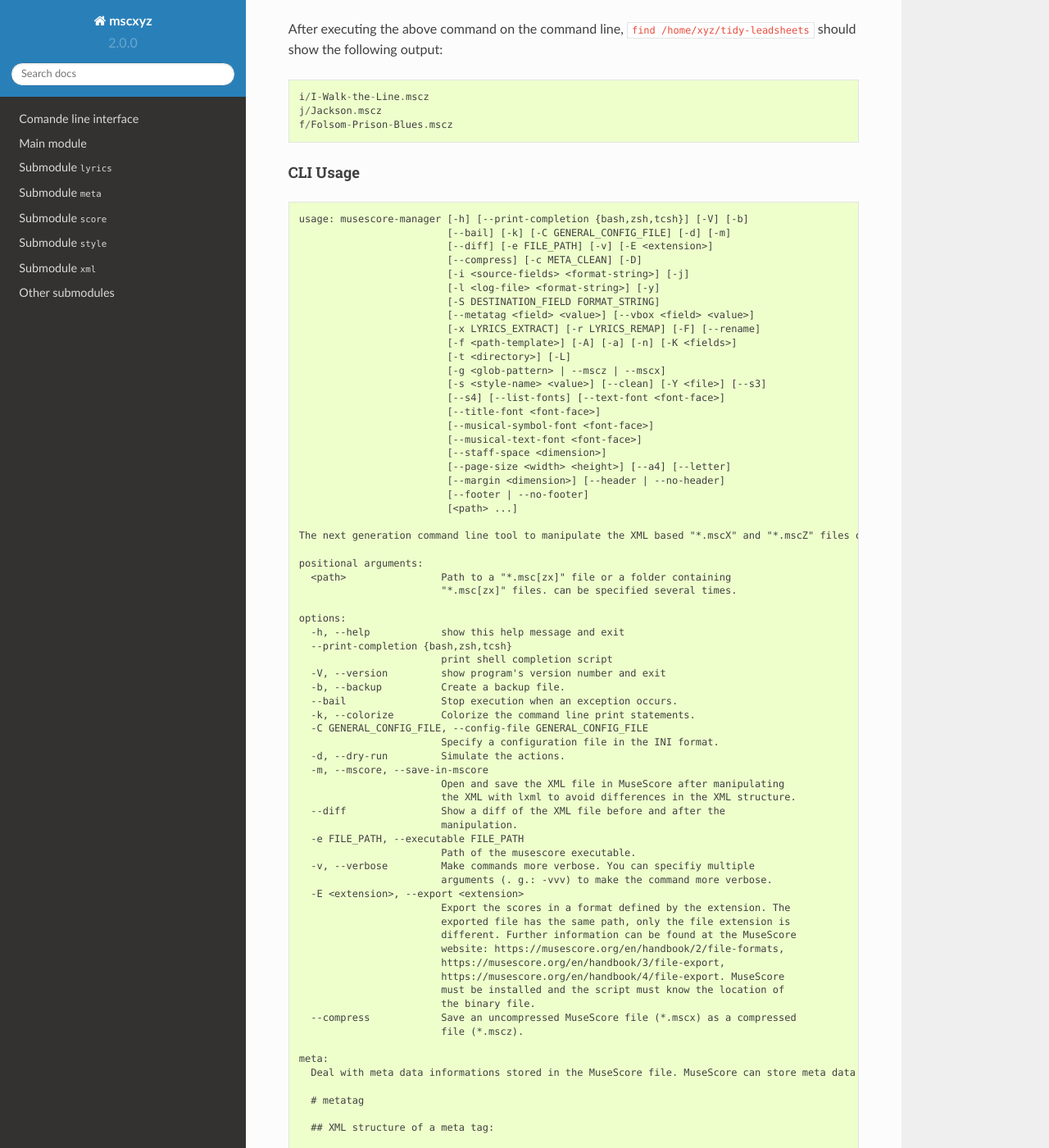
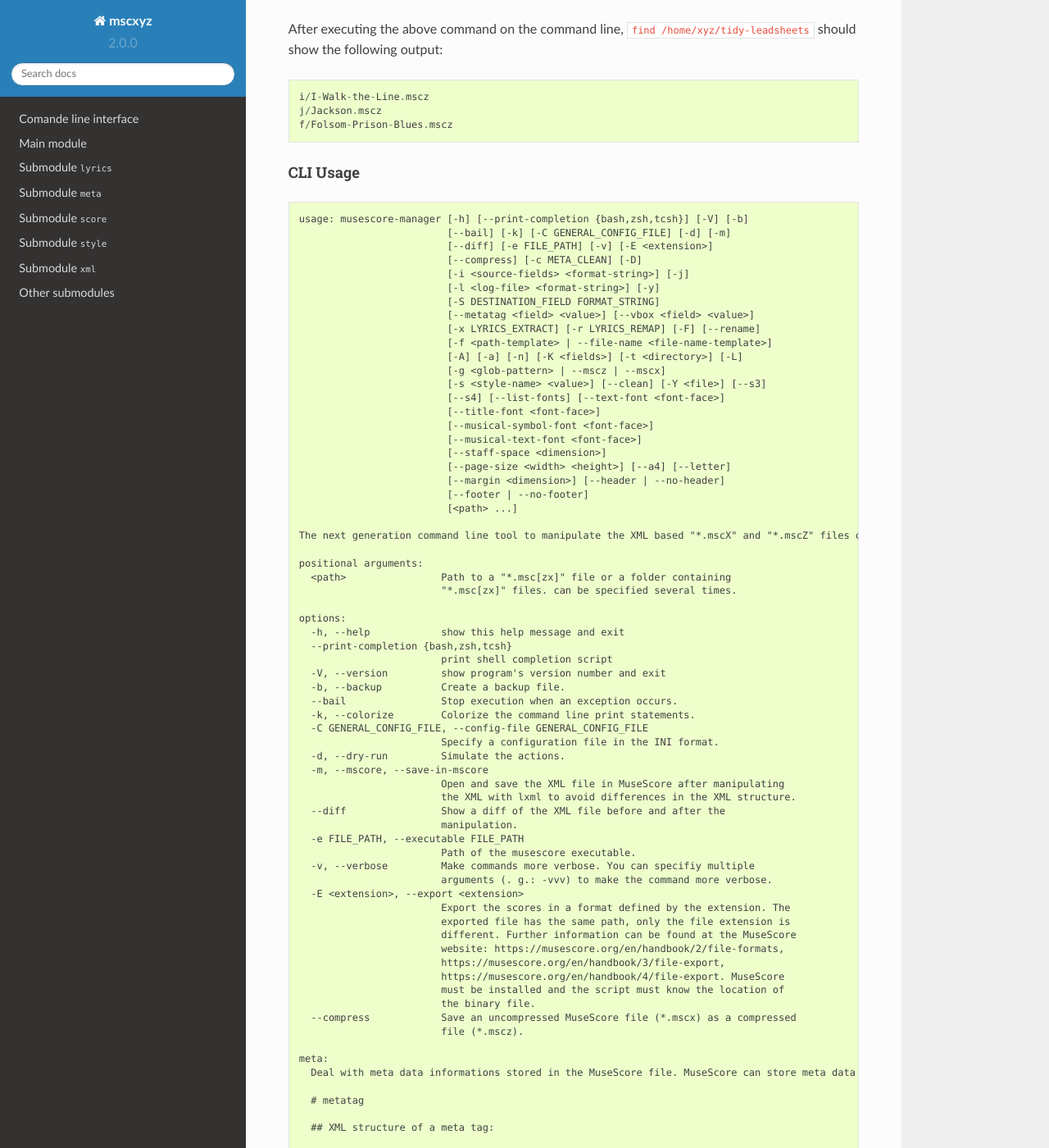
Before and after one commit to Josef-Friedrich/mscxyz, a Sphinx documentation site: the page built from docs/index.rst, in a window 1280 px wide and 1400 px high, scrolled down 5777 px. Shown: the whole window at 82% size. Built offline with Sphinx 7.4.7 and the Read the Docs theme 2.0.0, drawn with Linux system fonts in a browser that asks for light colours; some of the changed text lies outside the part shown.

Commit message:
New option --file-name

```diff
--- a/README.rst
+++ b/README.rst
@@ -315,8 +315,8 @@
                              [-S DESTINATION_FIELD FORMAT_STRING]
                              [--metatag <field> <value>] [--vbox <field> <value>]
                              [-x LYRICS_EXTRACT] [-r LYRICS_REMAP] [-F] [--rename]
-                             [-f <path-template>] [-A] [-a] [-n] [-K <fields>]
-                             [-t <directory>] [-L]
+                             [-f <path-template> | --file-name <file-name-template>]
+                             [-A] [-a] [-n] [-K <fields>] [-t <directory>] [-L]
                              [-g <glob-pattern> | --mscz | --mscx]
                              [-s <style-name> <value>] [--clean] [-Y <file>] [--s3]
                              [--s4] [--list-fonts] [--text-font <font-face>]
@@ -641,6 +641,8 @@
       -f <path-template>, --format <path-template>
                             A path template string to set the destination location
                             (Default is “$title ($composer)”).
+      --file-name <file-name-template>
+                            A template string for the file name (without the extension).
       -A, --alphanum        Use only alphanumeric characters.
       -a, --ascii           Use only ASCII characters.
       -n, --no-whitespace   Replace all whitespaces with dashes or sometimes underlines.
--- a/docs/cli.rst
+++ b/docs/cli.rst
@@ -13,8 +13,8 @@
                              [-S DESTINATION_FIELD FORMAT_STRING]
                              [--metatag <field> <value>] [--vbox <field> <value>]
                              [-x LYRICS_EXTRACT] [-r LYRICS_REMAP] [-F] [--rename]
-                             [-f <path-template>] [-A] [-a] [-n] [-K <fields>]
-                             [-t <directory>] [-L]
+                             [-f <path-template> | --file-name <file-name-template>]
+                             [-A] [-a] [-n] [-K <fields>] [-t <directory>] [-L]
                              [-g <glob-pattern> | --mscz | --mscx]
                              [-s <style-name> <value>] [--clean] [-Y <file>] [--s3]
                              [--s4] [--list-fonts] [--text-font <font-face>]
@@ -339,6 +339,8 @@
       -f <path-template>, --format <path-template>
                             A path template string to set the destination location
                             (Default is “$title ($composer)”).
+      --file-name <file-name-template>
+                            A template string for the file name (without the extension).
       -A, --alphanum        Use only alphanumeric characters.
       -a, --ascii           Use only ASCII characters.
       -n, --no-whitespace   Replace all whitespaces with dashes or sometimes underlines.
```
Also changed, not shown: 5 other files.
